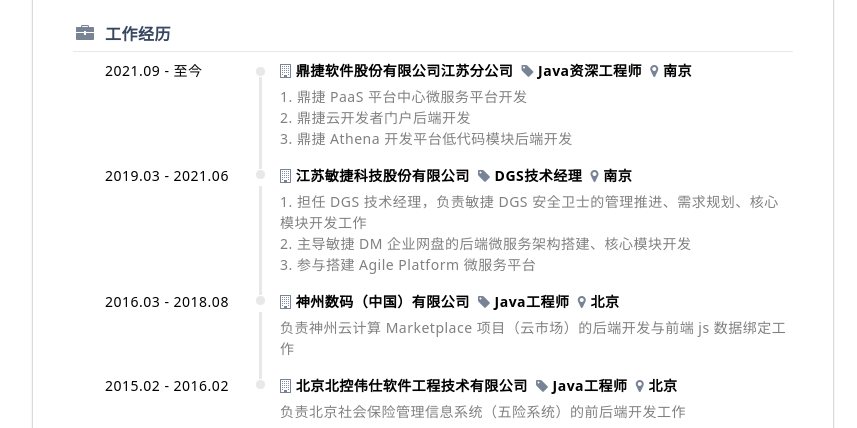
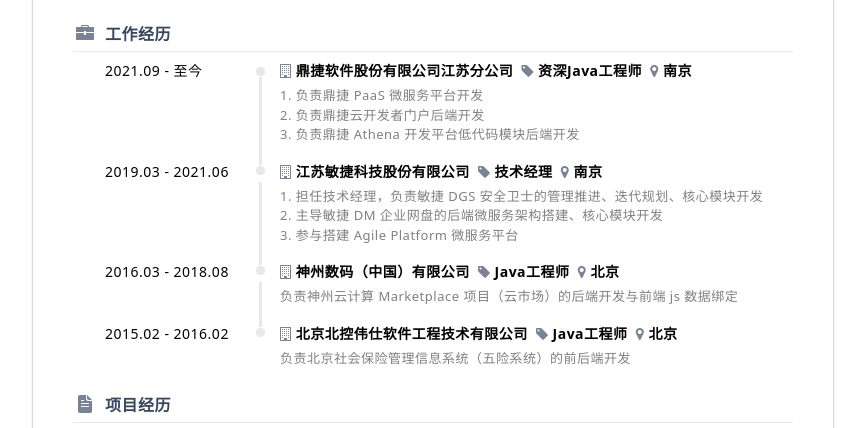
Before and after one commit to lihthub/resume, a plain HTML site: page index.html in a window 1280 px wide. Shown: the part 309-737 px from the top of the page, 207-1064 px from the left. Drawn offline with Linux system fonts and the light colour scheme.

Commit message:
修改简历内容

```diff
--- a/css/resume.css
+++ b/css/resume.css
@@ -121,6 +121,7 @@
 	float: right;
 }
 .item-detail .comment {
+	font-size: 13px;
 	color: gray;
 }
 .item-detail .timeline .timeline-right.no-timeline {
--- a/js/data.js
+++ b/js/data.js
@@ -20,17 +20,17 @@
 			"form_date" : "2021.09",
 			"to_date" : "至今",
 			"company" : "鼎捷软件股份有限公司江苏分公司",
-			"position" : "Java资深工程师",
+			"position" : "资深Java工程师",
 			"city" : "南京",
-			"description" : "1. 鼎捷 PaaS 平台中心微服务平台开发<br>2. 鼎捷云开发者门户后端开发<br>3. 鼎捷 Athena 开发平台低代码模块后端开发"
+			"description" : "1. 负责鼎捷 PaaS 微服务平台开发<br>2. 负责鼎捷云开发者门户后端开发<br>3. 负责鼎捷 Athena 开发平台低代码模块后端开发"
 		},
 		{
 			"form_date" : "2019.03",
 			"to_date" : "2021.06",
 			"company" : "江苏敏捷科技股份有限公司",
-			"position" : "DGS技术经理",
+			"position" : "技术经理",
 			"city" : "南京",
-			"description" : "1. 担任 DGS 技术经理，负责敏捷 DGS 安全卫士的管理推进、需求规划、核心模块开发工作<br>2. 主导敏捷 DM 企业网盘的后端微服务架构搭建、核心模块开发<br>3. 参与搭建 Agile Platform 微服务平台"
+			"description" : "1. 担任技术经理，负责敏捷 DGS 安全卫士的管理推进、迭代规划、核心模块开发<br>2. 主导敏捷 DM 企业网盘的后端微服务架构搭建、核心模块开发<br>3. 参与搭建 Agile Platform 微服务平台"
 		},
 		{
 			"form_date" : "2016.03",
@@ -38,7 +38,7 @@
 			"company" : "神州数码（中国）有限公司",
 			"position" : "Java工程师",
 			"city" : "北京",
-			"description" : "负责神州云计算 Marketplace 项目（云市场）的后端开发与前端 js 数据绑定工作"
+			"description" : "负责神州云计算 Marketplace 项目（云市场）的后端开发与前端 js 数据绑定"
 		},
 		{
 			"form_date" : "2015.02",
@@ -46,7 +46,7 @@
 			"company" : "北京北控伟仕软件工程技术有限公司",
 			"position" : "Java工程师",
 			"city" : "北京",
-			"description" : "负责北京社会保险管理信息系统（五险系统）的前后端开发工作"
+			"description" : "负责北京社会保险管理信息系统（五险系统）的前后端开发"
 		}
 	],
 	"project_exp" :
@@ -56,14 +56,14 @@
 			"to_date" : "2021.06",
 			"project_name" : "敏捷科技·DGS数据安全卫士",
 			"position" : "技术经理",
-			"description" : "DGS 是一套数据安全管理一体化平台，采用全方位、全内容、全过程的数据管理与安全保护手段，通过智能安全分析技术、操作系统内核技术、高强度的透明加密技术、灵活易用的安全策略，为企业提供多重数据安全防护服务，有效地解决诸多数据安全隐患。<br><br>主要模块：<br>1. 基础平台 —— 授权设置，用户管理，域同步管理，流程管理，敏感词管理，全文检索，系统设置，终端管理，审计日志<br>2. 数据安全 —— 文件安全，文件外发，文件授权，打印安全，备份安全<br>3. 文件追溯 —— 屏幕溯源，文件溯源，打印溯源，移动端溯源，文件追踪<br>4. 数据防泄漏 —— 邮件管控，即时通讯管控，移动外设管控，文件操作管控，网络传输管控<br>5. 安全网关 —— 应用安全网关，加解密网关，邮件安全网关，数据脱敏网关<br><br>技术栈：<br>Spring Boot, Spring Cloud Alibaba, MyBatis, MySQL, Redis, RabbitMQ, Elasticsearch, MinIO<br><br>个人负责：<br>1. 主导完成了 DGS 1.0 单体架构到 DGS 4.0 微服务架构的升级改造<br>2. 主导对 DGS 4.0 的各业务模块进行了优化与重构，确立了 DGS 4.0 产品整体的技术架构<br>3. 确立了 DGS 团队的工作制度、代码规范等，带领整个团队拼搏了一年时间使其成功上线。"
+			"description" : "DGS 是一套数据安全管理一体化平台，采用全方位、全内容、全过程的数据管理与安全保护手段，通过智能安全分析技术、操作系统内核技术、高强度的透明加密技术、灵活易用的安全策略，为企业提供多重数据安全防护服务，有效地解决诸多数据安全隐患。<br><br>主要模块：<br>1. 基础平台 —— 授权设置，用户管理，域同步管理，流程管理，敏感词管理，全文检索，系统设置，终端管理，审计日志<br>2. 数据安全 —— 文件安全，文件外发，文件授权，打印安全，备份安全<br>3. 文件追溯 —— 屏幕溯源，文件溯源，打印溯源，移动端溯源，文件追踪<br>4. 数据防泄漏 —— 邮件管控，即时通讯管控，移动外设管控，文件操作管控，网络传输管控<br>5. 安全网关 —— 应用安全网关，加解密网关，邮件安全网关，数据脱敏网关<br><br>技术栈：<br>Spring Boot, Spring Cloud Alibaba, MyBatis, MySQL, Redis, RabbitMQ, Elasticsearch, MinIO<br><br>工作业绩：<br>1. 主导完成了 DGS 1.0 单体架构到 DGS 4.0 微服务架构的升级改造<br>2. 主导对 DGS 4.0 的各业务模块进行了优化与重构，确立了 DGS 4.0 产品整体的技术架构<br>3. 确立了 DGS 团队的工作流程、代码规范等，带领整个团队拼搏了一年时间使其成功上线"
 		},
 		{
 			"form_date" : "2019.03",
 			"to_date" : "2020.08",
 			"project_name" : "敏捷科技·DM企业网盘",
 			"position" : "Java工程师",
-			"description" : "DM 是一套私有化部署的多人共享协作、文件极速传输、分布式安全存储、文档安全管理解决方案。<br><br>产品特性：<br>1. 集中管理 —— 提供个人文档中心和企业文档库管理，具备标签、评论等特色功能；<br>2. 协同高效 —— 支持文档内部共享和链接外发，具备在线预览、编辑功能；<br>3. 智能搜索 —— 采用 ElasticSearch 智能搜索引擎，更加智能化、多元化；<br>4. 权限管控 —— 完善的权限管理与安全机制，提供多层次颗粒度的权限控制；<br>5. 外链分享 —— 提供文件分享外链地址，支持设置使用权限和阅读次数等；<br>6. 兼容集成 —— 多浏览器、多系统兼容，支持跨平台部署；<br>7. 海量存储 —— 提供 PB 级存储管理功能，支持分布式部署。<br><br>技术栈：<br>Spring Boot, Spring Cloud Alibaba, MyBatis, MySQL, Redis, RabbitMQ, Elasticsearch, MinIO<br><br>个人负责：<br>1. 参与搭建了 Agile Platform 微服务平台<br>2. 主导完成了 DM 1.0 单体架构到 DM 2.0 微服务架构的升级改造"
+			"description" : "DM 是一套私有化部署的多人共享协作、文件极速传输、分布式安全存储、文档安全管理解决方案。<br><br>产品特性：<br>1. 集中管理 —— 提供个人文档中心和企业文档库管理，具备标签、评论等特色功能；<br>2. 协同高效 —— 支持文档内部共享和链接外发，具备在线预览、编辑功能；<br>3. 智能搜索 —— 采用 ElasticSearch 智能搜索引擎，更加智能化、多元化；<br>4. 权限管控 —— 完善的权限管理与安全机制，提供多层次颗粒度的权限控制；<br>5. 外链分享 —— 提供文件分享外链地址，支持设置使用权限和阅读次数等；<br>6. 兼容集成 —— 多浏览器、多系统兼容，支持跨平台部署；<br>7. 海量存储 —— 提供 PB 级存储管理功能，支持分布式部署。<br><br>技术栈：<br>Spring Boot, Spring Cloud Alibaba, MyBatis, MySQL, Redis, RabbitMQ, Elasticsearch, MinIO<br><br>工作业绩：<br>1. 参与搭建了 Agile Platform 微服务平台<br>2. 主导搭建了DM企业网盘后端的微服务架构，并参与了核心业务模块的开发工作"
 		}
 	],
 	"professional_skills" : "1. 有多年 Java 后端开发经验，掌握 Java 语言特性与常用设计模式，了解 JVM 调优、并发与多线程等技术<br>2. 熟悉 Web 主流框架的实现原理及设计思想，如 Spring Framework、Spring Boot、Spring Cloud、MyBatis 等<br>3. 熟悉 MySQL 海量数据存储、架构设计及其性能优化，熟悉数据库中间件 ShardingSphere<br>4. 熟悉团队协作 (Git, Maven)、容器与代理 (Tomcat, Nginx)、JVM相关 (JMC, jstack, jmap, jstat, btrace)、Linux系统分析 (vmstat, iostat, ifstat, netstat, dstat)等常用工具集<br>5. 熟悉大型分布式架构、微服务架构的设计与开发，熟悉分布式缓存 (Redis)、分布式消息服务中间件 (RabbitMQ, RocketMQ, Kafka)、分布式搜索引擎 (Elasticsearch, ELK) 等架构的应用",
@@ -74,7 +74,14 @@
 			"to_date" : "U2FsdGVkX1+6AFMgScHkjbdwStnZin8=",
 			"school" : "U2FsdGVkX1/AU+G7TIFmQ9LgkcK01zoSAELHE6g8laVnKA==",
 			"major" : "U2FsdGVkX19u5JnEuvjPMUJkPCCunEHz4kz9Hv0hux213Oc5Cw==",
-			"degree" : "U2FsdGVkX1/YYWjxGdCEEIFxIY9gXQ=="
+			"degree" : "U2FsdGVkX190i0mpnrFqOKLYxn92EBnPj29f6n7acLuk6g=="
+		},
+		{
+			"form_date" : "U2FsdGVkX1+qMR0+DRJEm7n0PGgwlwg=",
+			"to_date" : "U2FsdGVkX19TZa7dhd+norjyusymCpk=",
+			"school" : "U2FsdGVkX1/AU+G7TIFmQ9LgkcK01zoSAELHE6g8laVnKA==",
+			"major" : "U2FsdGVkX1+yZNLJXfNi1JxBRcq4jMHc86BwKQ/PAjSXsTsg5g==",
+			"degree" : "U2FsdGVkX19WWidz9jHx+ykfxJ3TKwYrl4oPEOY9otNW1Q=="
 		}
 	],
 	"self_evaluation" : ""
```
